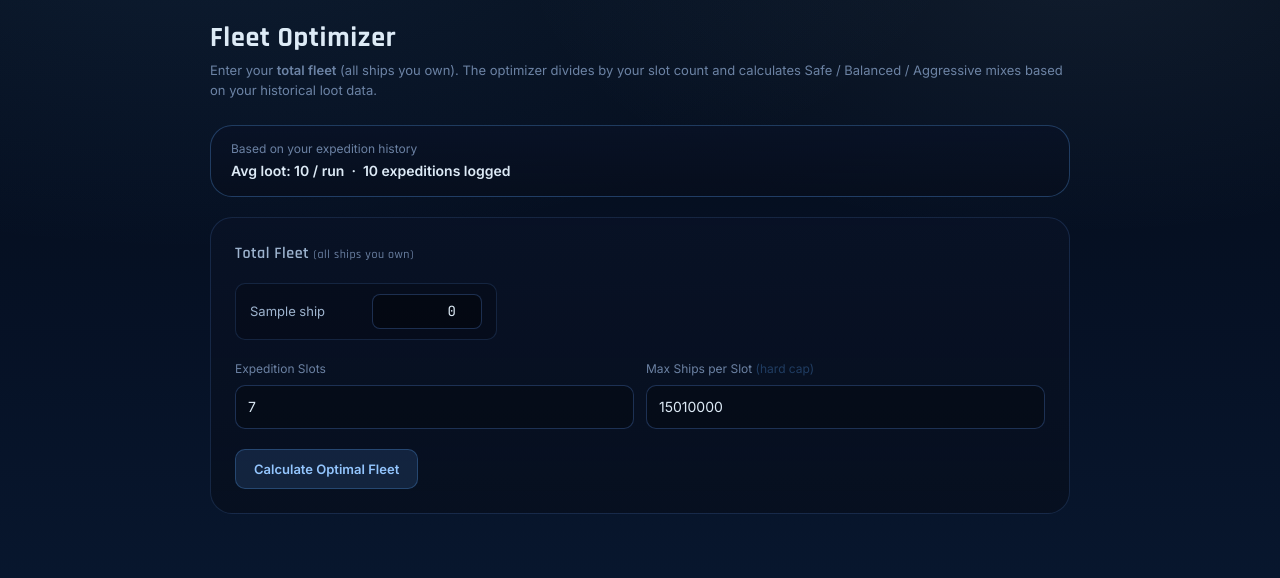
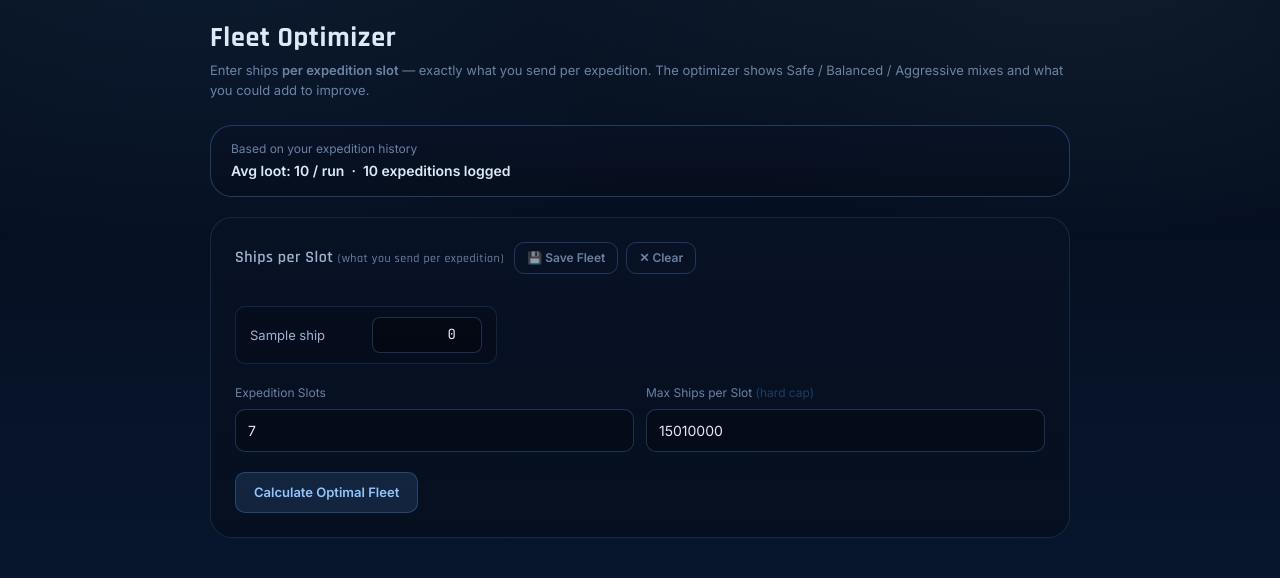
Before and after one commit to Gurgenbaba/ogx-expedition, a FastAPI app: template app/templates/optimizer.html in a window 1280 px wide. Shown: the part 65-643 px from the top of the page. Run offline with FastAPI, Linux system fonts and the light colour scheme; the template is opened without the code that fills it: most values are stand-ins (such as "Sample title", 1, 10 or a date in 2020).

Commit message:
feat: per-slot input + suggestions what to add

```diff
--- a/app/main.py
+++ b/app/main.py
@@ -394,6 +394,7 @@ async def optimizer_calculate(request: Request, payload: dict = Body(...)):
             "balanced":   {**slot_to_dict(a["balanced"]["slot"]),   **{k:v for k,v in a["balanced"].items()   if k!="slot"}},
             "aggressive": {**slot_to_dict(a["aggressive"]["slot"]), **{k:v for k,v in a["aggressive"].items() if k!="slot"}},
             "warnings": result.warnings,
+            "suggestions": a.get("suggestions", []),
         }
 
 
--- a/app/optimizer.py
+++ b/app/optimizer.py
@@ -141,14 +141,14 @@ def optimize_fleet(inp: OptimizerInput) -> OptimizerResult:
 
     cap = inp.max_ships_per_slot
 
-    # Divide total fleet by slots — all 7 fly simultaneously
+    # Use ships exactly as entered (per slot)
     per_slot: dict[str, int] = {
-        ship: count // max(inp.slots, 1)
+        ship: min(count, cap)
         for ship, count in inp.available_ships.items()
         if count > 0
     }
 
-    # --- Current setup (total fleet ÷ slots, capped to max_ships_per_slot) ---
+    # --- Current setup (what user sends per slot) ---
     current_slot = _build_slot(per_slot, cap, needed_cargo, cap)
 
     modes = {}
@@ -219,6 +219,45 @@ def optimize_fleet(inp: OptimizerInput) -> OptimizerResult:
         **modes,
     }
 
+    # --- "What to add" recommendations ---
+    # Based on balanced mode: what ships would improve coverage or combat?
+    bal_slot  = modes["balanced"]["slot"]
+    bal_coverage = modes["balanced"]["cargo_coverage"]
+    bal_win      = modes["balanced"]["win_est"]
+
+    suggestions: list[dict] = []
+
+    # Cargo gap
+    cargo_gap = max(0, int(needed_cargo * 0.80) - bal_slot.total_cargo)
+    if cargo_gap > 0:
+        for ship in ["Recycler", "Großer Transporter", "Kleiner Transporter"]:
+            cargo_per = SHIP_STATS[ship]["cargo"]
+            needed_ships = -(-cargo_gap // cargo_per)  # ceiling
+            suggestions.append({
+                "ship": ship,
+                "count": needed_ships,
+                "reason": f"adds {cargo_gap/1e9:.0f} Mrd cargo to reach 80% coverage",
+                "type": "cargo",
+            })
+            break  # suggest only best cargo ship
+
+    # Combat gap
+    if bal_win < 70:
+        attack_needed = max(0, int((70 - 30) / 25 * 20_000_000) - bal_slot.total_attack)
+        if attack_needed > 0:
+            for ship in ["Zerstörer", "Schlachtschiff", "Schlachtkreuzer"]:
+                attack_per = SHIP_STATS[ship]["attack"]
+                needed_ships = -(-attack_needed // attack_per)
+                suggestions.append({
+                    "ship": ship,
+                    "count": needed_ships,
+                    "reason": f"boosts pirate win chance to ~70%",
+                    "type": "combat",
+                })
+                break
+
+    analysis["suggestions"] = suggestions
+
     return OptimizerResult(
         recommended_slots=[modes["balanced"]["slot"]] * inp.slots,
         analysis=analysis,
--- a/app/templates/optimizer.html
+++ b/app/templates/optimizer.html
@@ -5,8 +5,8 @@
 <div style="max-width:860px;margin:0 auto">
   <h1 style="margin-bottom:6px">Fleet Optimizer</h1>
   <p class="muted" style="font-size:13px;margin-bottom:24px">
-    Enter your <strong>total fleet</strong> (all ships you own). The optimizer divides by your slot count
-    and calculates Safe / Balanced / Aggressive mixes based on your historical loot data.
+    Enter ships <strong>per expedition slot</strong> — exactly what you send per expedition.
+    The optimizer shows Safe / Balanced / Aggressive mixes and what you could add to improve.
   </p>
 
   {% if stats and stats.avg_total_res %}
@@ -22,7 +22,14 @@
   <!-- Fleet input -->
   <div class="card" style="padding:24px;margin-bottom:20px">
     <div style="display:flex;align-items:baseline;justify-content:space-between;margin-bottom:16px">
-      <h2 style="margin:0">Total Fleet <span class="muted fs-12" style="font-weight:400">(all ships you own)</span></h2>
+      <div style="display:flex;align-items:center;justify-content:space-between;flex-wrap:wrap;gap:10px;margin-bottom:16px">
+      <h2 style="margin:0">Ships per Slot <span class="muted fs-12" style="font-weight:400">(what you send per expedition)</span></h2>
+      <div style="display:flex;gap:8px">
+        <button class="btn btn-sm ghost" id="btn-save-fleet" type="button">💾 Save Fleet</button>
+        <button class="btn btn-sm ghost" id="btn-load-fleet" type="button" style="display:none">📂 Load Saved</button>
+        <button class="btn btn-sm ghost" id="btn-clear-fleet" type="button">✕ Clear</button>
+      </div>
+    </div>
       <span class="muted fs-12" id="per-slot-hint" style="color:var(--acc-1)"></span>
     </div>
 
@@ -105,6 +112,26 @@
     <div class="card" style="padding:16px 20px;margin-bottom:16px;border-color:rgba(255,255,255,.06)">
       <div class="fs-12 muted" style="margin-bottom:10px;letter-spacing:.06em;text-transform:uppercase">Your Current Setup <span style="font-weight:400;text-transform:none;letter-spacing:0">(per slot, based on total ÷ slots)</span></div>
       <div id="current-summary"></div>
+    </div>
+
+    <!-- Suggestions -->
+    <div id="suggestions-box" style="display:none;margin-bottom:16px">
+      <div class="card" style="padding:16px 20px;border-color:rgba(251,191,36,.2)">
+        <div class="fs-12 muted" style="margin-bottom:10px;letter-spacing:.06em;text-transform:uppercase">
+          💡 Recommended Additions
+        </div>
+        <div id="suggestions-list"></div>
+      </div>
+    </div>
+
+    <!-- Suggestions: what to add -->
+    <div id="suggestions-box" style="display:none">
+      <div class="card" style="padding:20px;border-color:rgba(192,132,252,.2)">
+        <div class="fs-12 muted" style="margin-bottom:12px;letter-spacing:.06em;text-transform:uppercase">
+          💡 To Improve — What to Add per Slot
+        </div>
+        <div id="suggestions-list"></div>
+      </div>
     </div>
 
     <div id="opt-error" style="display:none" class="import-summary"></div>
@@ -277,6 +304,21 @@
           <span class="muted">Avg loot needed: ${fmtNum(needed)}</span>
         </div>`;
 
+      // Suggestions
+      if(data.suggestions && data.suggestions.length){
+        const box = document.getElementById("suggestions-box");
+        const list = document.getElementById("suggestions-list");
+        list.innerHTML = data.suggestions.map(s => `
+          <div style="display:flex;align-items:center;gap:12px;padding:10px 0;border-bottom:1px solid rgba(255,255,255,.05)">
+            <span style="font-size:1.1rem">${s.type==='cargo'?'📦':'⚔️'}</span>
+            <div>
+              <div style="font-weight:600;font-size:13px">+ ${s.count.toLocaleString("de-DE")} ${s.ship}</div>
+              <div class="muted fs-12">${s.reason}</div>
+            </div>
+          </div>`).join("");
+        box.style.display = "block";
+      }
+
       // Global warnings
       if(data.warnings && data.warnings.length){
         document.getElementById("opt-error").innerHTML = "<ul>"+data.warnings.map(w=>`<li>${w}</li>`).join("")+"</ul>";
@@ -284,6 +326,24 @@
       }
 
       document.getElementById("result").style.display="block";
+
+      // Suggestions
+      const sugg = data.suggestions || [];
+      if(sugg.length){
+        const typeIcon = t => t==="cargo"?"📦":"⚔";
+        document.getElementById("suggestions-list").innerHTML = sugg.map(s =>
+          `<div style="display:flex;align-items:center;gap:12px;padding:8px 0;border-bottom:1px solid rgba(255,255,255,.05);font-size:13px">
+            <span style="font-size:1.2rem">${typeIcon(s.type)}</span>
+            <div>
+              <strong>+${(s.count||0).toLocaleString("de-DE")} ${s.ship}</strong>
+              <span class="muted"> — ${s.reason}</span>
+            </div>
+          </div>`
+        ).join("");
+        document.getElementById("suggestions-box").style.display="block";
+      } else {
+        document.getElementById("suggestions-box").style.display="none";
+      }
 
     } catch(e){
       document.getElementById("opt-error-pre").textContent = "Error: "+e.message;
@@ -293,6 +353,58 @@
       btn.disabled = false;
     }
   });
+  // ── Fleet persistence ────────────────────────────────────────────────────
+  const FLEET_KEY = "ogx_fleet_v1";
+
+  function saveFleet() {
+    const fleet = {};
+    document.querySelectorAll(".ship-input").forEach(inp => {
+      const v = parseInt(inp.value)||0;
+      if(v > 0) fleet[inp.dataset.ship] = v;
+    });
+    fleet["__slots"] = parseInt(document.getElementById("inp-slots").value)||7;
+    fleet["__max"]   = parseInt(document.getElementById("inp-max").value)||15010000;
+    try { localStorage.setItem(FLEET_KEY, JSON.stringify(fleet)); } catch {}
+    const btn = document.getElementById("btn-save-fleet");
+    btn.textContent = "✓ Saved!";
+    setTimeout(() => { btn.textContent = "💾 Save Fleet"; }, 1500);
+  }
+
+  function loadFleet() {
+    try {
+      const raw = localStorage.getItem(FLEET_KEY);
+      if(!raw) return false;
+      const fleet = JSON.parse(raw);
+      document.querySelectorAll(".ship-input").forEach(inp => {
+        inp.value = fleet[inp.dataset.ship] || 0;
+      });
+      if(fleet["__slots"]) document.getElementById("inp-slots").value = fleet["__slots"];
+      if(fleet["__max"])   document.getElementById("inp-max").value   = fleet["__max"];
+      updatePerSlotHint();
+      return true;
+    } catch { return false; }
+  }
+
+  function clearFleet() {
+    document.querySelectorAll(".ship-input").forEach(inp => { inp.value = 0; });
+    updatePerSlotHint();
+  }
+
+  function checkSavedFleet() {
+    try {
+      const raw = localStorage.getItem(FLEET_KEY);
+      if(raw) document.getElementById("btn-load-fleet").style.display = "inline-flex";
+    } catch {}
+  }
+
+  document.getElementById("btn-save-fleet").addEventListener("click", saveFleet);
+  document.getElementById("btn-load-fleet").addEventListener("click", loadFleet);
+  document.getElementById("btn-clear-fleet").addEventListener("click", clearFleet);
+
+  // Auto-load on page open if saved fleet exists
+  checkSavedFleet();
+  loadFleet();
+
 })();
 </script>
 {% endblock %}
```
